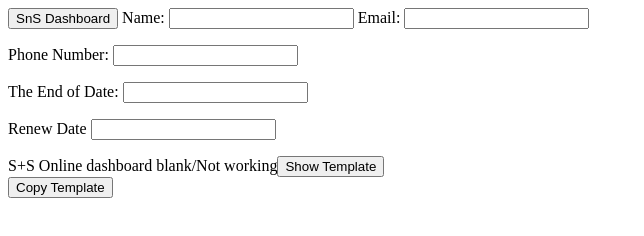
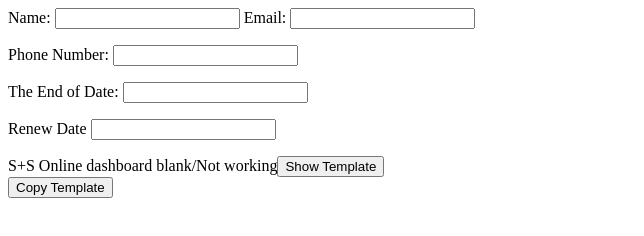
Before and after one commit to Homesteadnotepade/CKintuitiveNotepad, a plain HTML site: page Notepade.html in a window 1280 px wide. Shown: the whole page, without its empty margins (0-644 px from the left). Drawn offline with Linux system fonts and the light colour scheme.

Commit message:
Update Notepade.html

```diff
--- a/Notepade.html
+++ b/Notepade.html
@@ -12,7 +12,6 @@
 
         </script>
     <body>
-        <button onclick="snsDashBlankNotWorking()">SnS Dashboard</button>
         Name: <input type="text" id="nameInputBox">
         Email: <input type="text" id="emailInputBox">
         <p>Phone Number: <input type="text" id="phnumberInputBox"></p>
```
